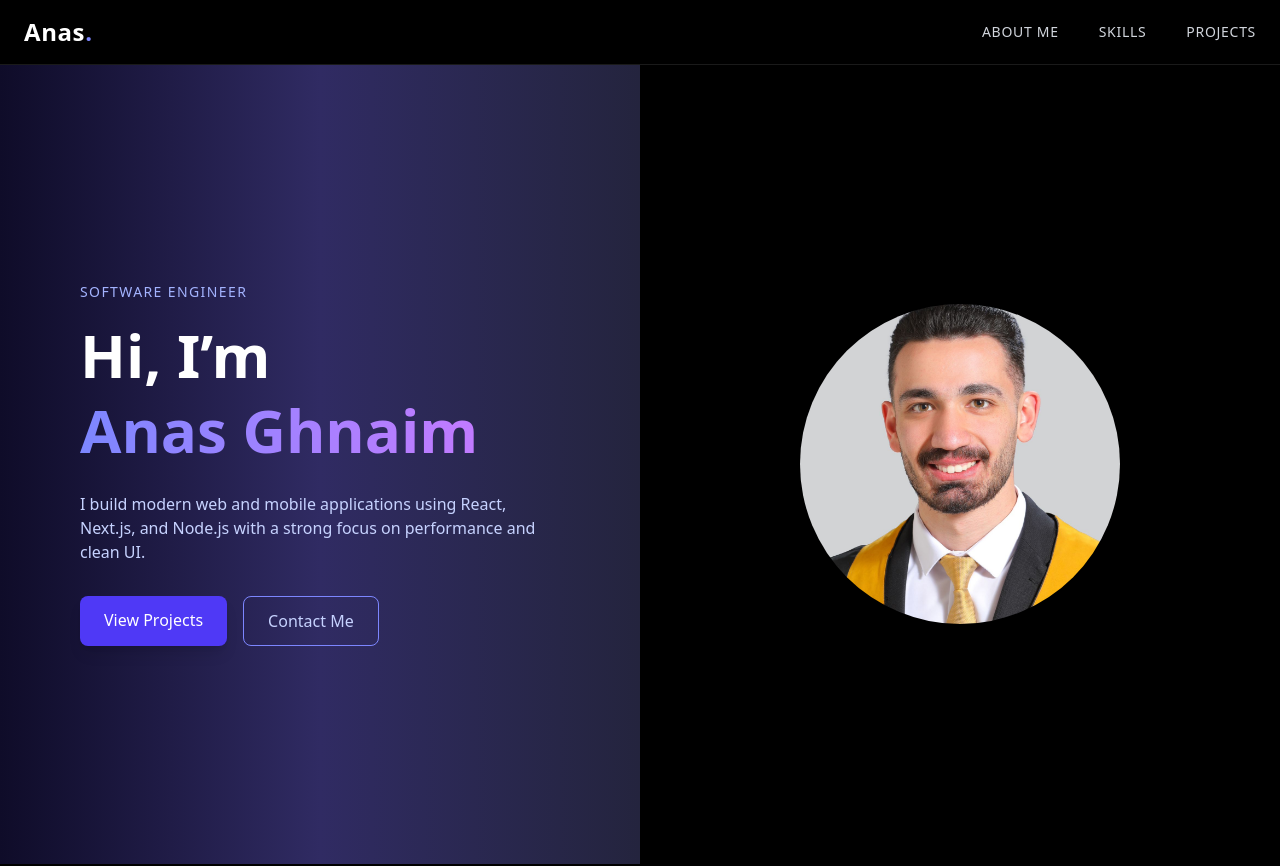
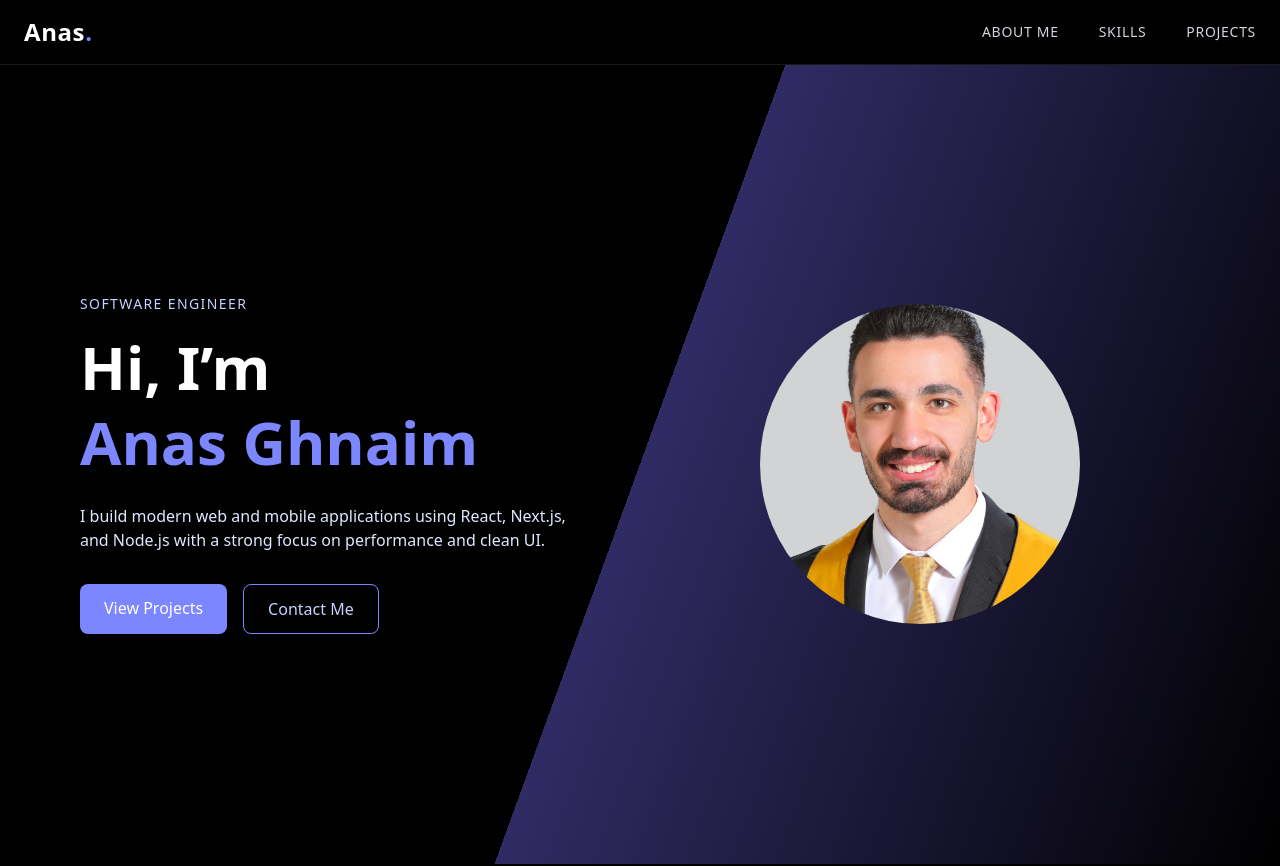
Before and after one commit to AnasGhnaim/portfolio, a Next.js app: page / in a window 1280 px wide. Shown: the top 866 px of the page. Built offline with nearby package versions, Linux system fonts and the light colour scheme.

Commit message:
change hero

```diff
--- a/components/hero.tsx
+++ b/components/hero.tsx
@@ -1,108 +1,76 @@
 "use client";
+
 import Image from "next/image";
 import { motion } from "framer-motion";
 
 export default function Hero() {
   return (
-    <section className="min-h-screen grid grid-cols-1 lg:grid-cols-2 mt-16">
-      {/* Left Side */}
-      <div className="bg-gradient-to-r from-[#0f0c29] via-[#302b63] to-[#24243e] flex items-center px-8 lg:px-20">
+    <section
+      className="
+        min-h-screen mt-16 flex items-center
+        bg-[linear-gradient(110deg,black_0%,black_50%,#302b63_50%,black_100%)]
+      "
+    >
+      <div className="max-w-7xl mx-auto w-full grid grid-cols-1 lg:grid-cols-2 px-8 lg:px-20">
+        {/* Left Content with motion */}
         <motion.div
+          initial={{ opacity: 0, x: -50 }}
+          whileInView={{ opacity: 1, x: 0 }}
+          viewport={{ once: true, amount: 0.3 }}
+          transition={{ duration: 1.5, ease: "easeOut" }}
           className="text-white max-w-xl"
-          initial="hidden"
-          animate="visible"
-          variants={{
-            hidden: { opacity: 0, x: -50 },
-            visible: {
-              opacity: 1,
-              x: 0,
-              transition: {
-                staggerChildren: 0.15,
-                duration: 1.5,
-                ease: "easeOut",
-              },
-            },
-          }}
         >
-          <motion.p
-            className="uppercase tracking-widest text-sm text-indigo-300"
-            variants={{
-              hidden: { opacity: 0, y: 10 },
-              visible: { opacity: 1, y: 0 },
-            }}
-          >
+          <p className="uppercase tracking-widest text-sm text-indigo-200">
             Software Engineer
-          </motion.p>
+          </p>
 
-          <motion.h1
-            className="text-4xl lg:text-6xl font-extrabold mt-4 leading-tight"
-            variants={{
-              hidden: { opacity: 0, y: 20 },
-              visible: { opacity: 1, y: 0 },
-            }}
-          >
+          <h1 className="text-4xl lg:text-6xl font-extrabold mt-4 leading-tight">
             Hi, I’m <br />
-            <span className="bg-gradient-to-r from-indigo-400 to-purple-400 bg-clip-text text-transparent">
-              Anas Ghnaim
+            <span className="text-indigo-400">Anas Ghnaim</span>
+          </h1>
+
+          <p className="mt-6 text-indigo-100">
+            I build modern web and mobile applications using React, Next.js,
+            <span className="block">
+              and Node.js with a strong focus on performance and clean UI.
             </span>
-          </motion.h1>
+          </p>
 
-          <motion.p
-            className="mt-6 text-indigo-200"
-            variants={{
-              hidden: { opacity: 0, y: 20 },
-              visible: { opacity: 1, y: 0 },
-            }}
-          >
-            I build modern web and mobile applications using React, Next.js, and
-            Node.js with a strong focus on performance and clean UI.
-          </motion.p>
-
-          <motion.div
-            className="flex gap-4 mt-8"
-            variants={{
-              hidden: { opacity: 0, y: 20 },
-              visible: { opacity: 1, y: 0 },
-            }}
-          >
-            <motion.a
+          <div className="flex gap-4 mt-8">
+            <a
               href="#projects"
-              whileHover={{ scale: 1.05 }}
-              whileTap={{ scale: 0.95 }}
-              className="px-6 py-3 bg-indigo-600 text-white rounded-lg font-medium shadow-lg hover:bg-indigo-700 transition"
+              className="px-6 py-3 bg-indigo-400 text-white rounded-lg font-medium hover:bg-black transition"
             >
               View Projects
-            </motion.a>
+            </a>
 
-            <motion.a
+            <a
               href="#contact"
-              whileHover={{ scale: 1.05 }}
-              whileTap={{ scale: 0.95 }}
-              className="px-6 py-3 border border-indigo-400 text-indigo-200 rounded-lg font-medium hover:bg-indigo-600 hover:text-white transition"
+              className="px-6 py-3 border border-indigo-400 text-indigo-200 rounded-lg font-medium hover:bg-indigo-400 hover:text-white transition"
             >
               Contact Me
-            </motion.a>
+            </a>
+          </div>
         </motion.div>
-        </motion.div>
-      </div>
 
-      {/* Right Side */}
-      <div className="bg-black flex items-center justify-center">
+        {/* Right Image with motion */}
         <motion.div
-          className="w-64 h-72 lg:w-80 lg:h-80 rounded-full overflow-hidden "
-          initial={{ opacity: 0, scale: 0.8 }}
-          animate={{ opacity: 1, scale: 1 }}
-          transition={{ duration: 0.8, ease: "easeOut" }}
-          whileHover={{ scale: 1.05 }}
+          initial={{ opacity: 0, x: 50 }}
+          whileInView={{ opacity: 1, x: 0 }}
+          viewport={{ once: true, amount: 0.3 }}
+          transition={{ duration: 1.5, ease: "easeOut" }}
+          className="flex items-center justify-center mt-16 lg:mt-0"
         >
+          <div className="w-64 h-72 lg:w-80 lg:h-80 rounded-full overflow-hidden ">
             <Image
               src="/me.jpeg"
               alt="Anas Ghnaim"
               width={400}
-            height={300}
+              height={400}
               className="object-cover w-full h-full"
               priority
             />
+          </div>
         </motion.div>
       </div>
     </section>
```
Lines whose indentation alone changed are shown as unchanged.
